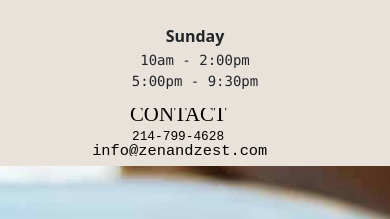
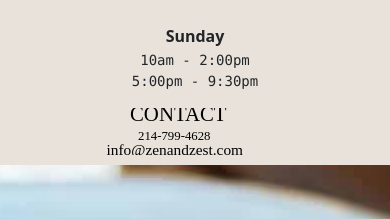
Before and after one commit to JOHN-HENRY-C/Restaurant-Website, a plain HTML site: page los_agleles.html in a window 390 px wide. Shown: the part 1320-1539 px from the top of the page. Drawn offline with nearby package versions, Linux system fonts and the light colour scheme.

Commit message:
Address Change In Responsive

```diff
--- a/los_agleles.css
+++ b/los_agleles.css
@@ -540,16 +540,15 @@ body {
     #Numm{
         font-size: 80%;
         top: -8px;
-        font-family:'Courier New', Courier, monospace;
-        left: 72px;
+        font-family:'Times New Roman', Times, serif;
+        left: 78px;
     }
 
     #emaill{
         font-size: 96%;
         top: 7px;
-        right: 64px;
-        font-family:'Courier New', Courier, monospace
-
+        right: 30px;
+        font-family:'Times New Roman', Times, serif;
     }
 
     .Threee{
```
